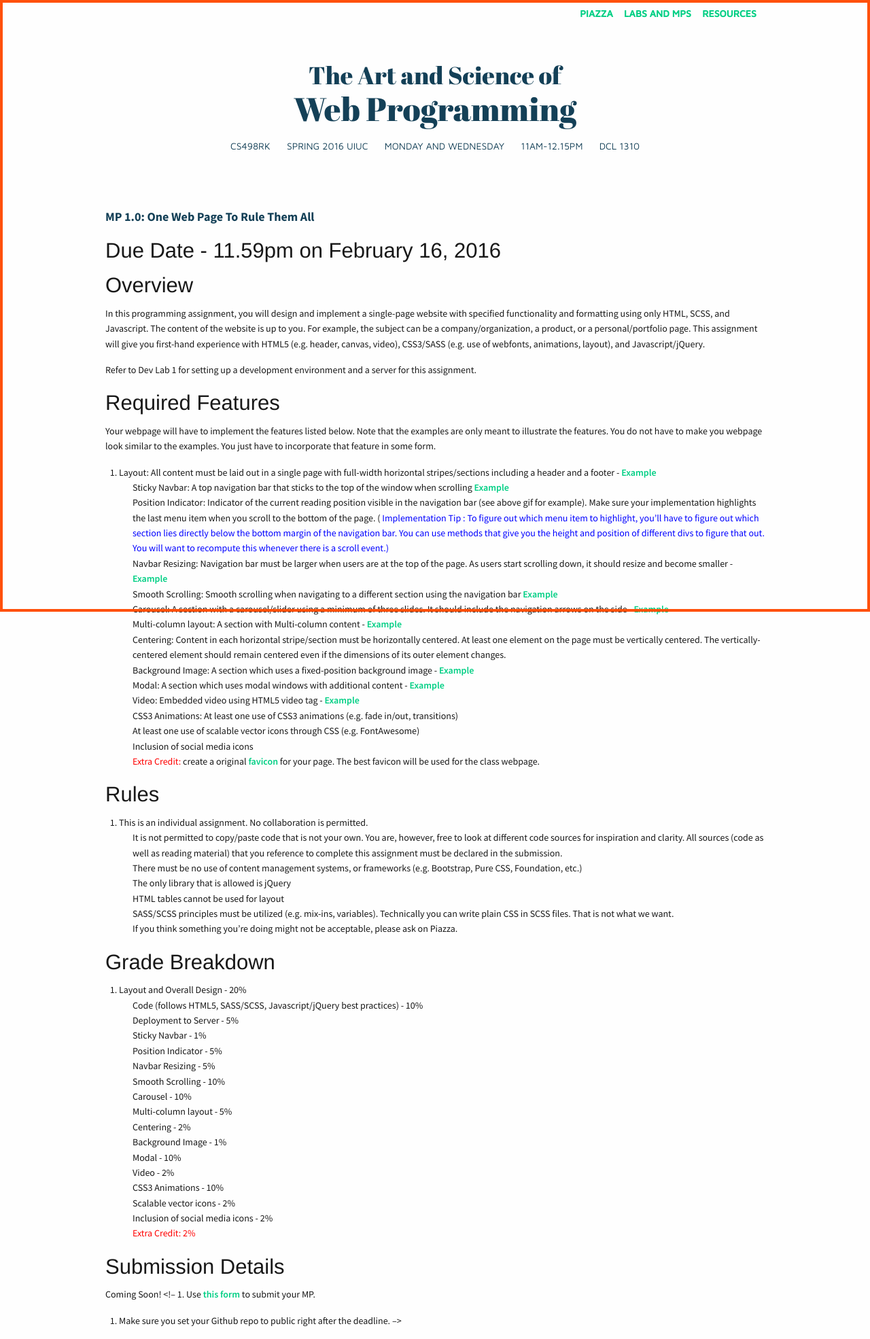
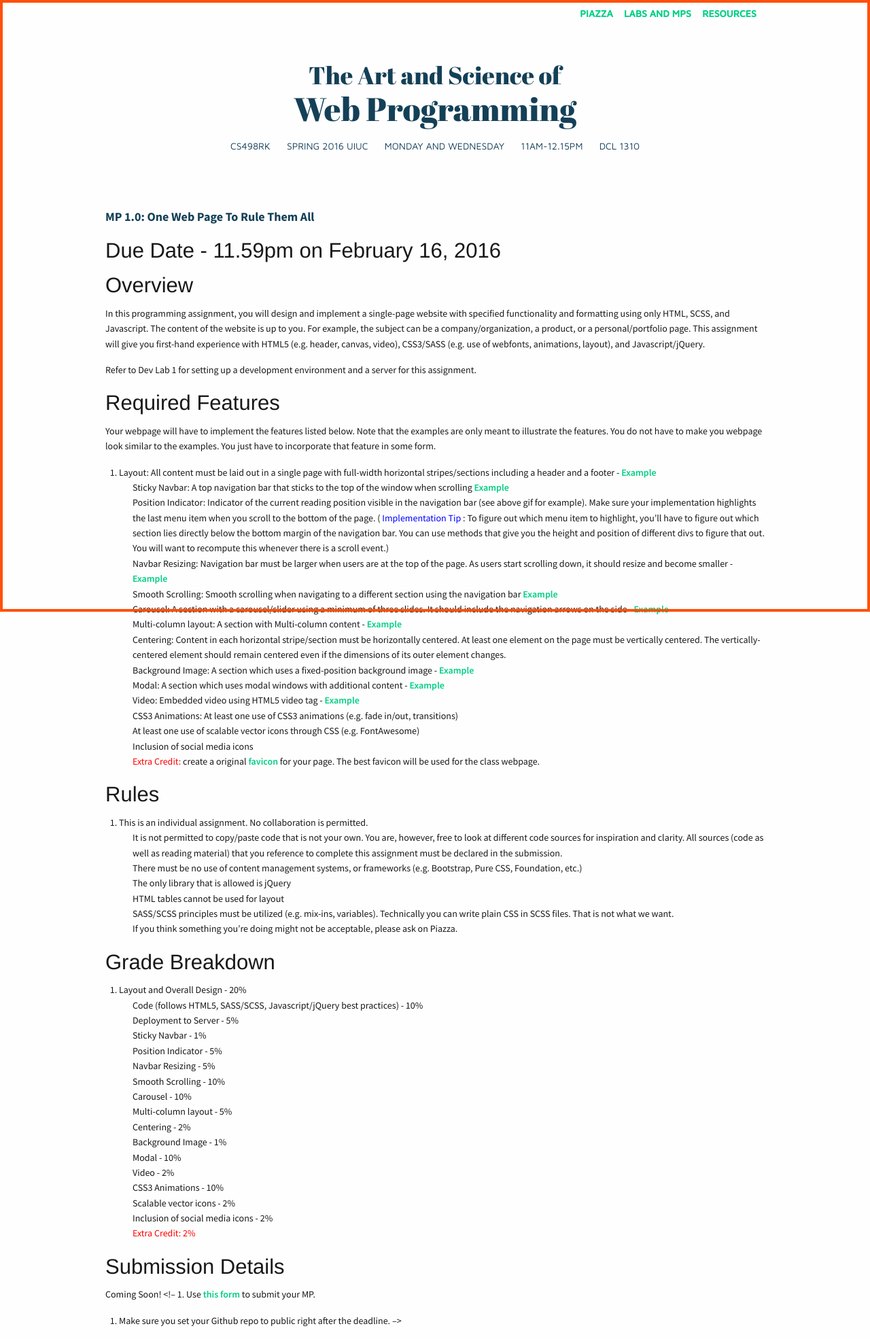
Before and after one commit to biplabdeka/fa2016, a Jekyll site: the page built from _posts/2016-1-26-MP-1.md, in a window 1280 px wide. Shown: the whole page at 68% size. Built offline with Jekyll 4.4.1, drawn with Linux system fonts in a browser that asks for light colours; nearby versions of some CDN libraries; Markdown is read by kramdown in place of the engine named in the settings.

Commit message:
corrections

```diff
--- a/_posts/2016-1-26-MP-1.md
+++ b/_posts/2016-1-26-MP-1.md
@@ -16,7 +16,7 @@ Your webpage will have to implement the features listed below. Note that the exa
 
 1. Layout: All content must be laid out in a single page with full-width horizontal stripes/sections including a header and a footer - [Example](http://courses.engr.illinois.edu/cs498rk1/images/mp1/2.png)
 +	Sticky Navbar: A top navigation bar that sticks to the top of the window when scrolling [Example](http://courses.engr.illinois.edu/cs498rk1/images/mp1/3.gif)
-+	Position Indicator: Indicator of the current reading position visible in the navigation bar (see above gif for example). Make sure your implementation highlights the last menu item when you scroll to the bottom of the page. (<span style="color: blue"> Implementation Tip <span>: To figure out which menu item to highlight, you'll have to figure out which section lies directly below the bottom margin of the navigation bar. You can use methods that give you the height and position of different divs to figure that out. You will want to recompute this whenever there is a scroll event.)
++	Position Indicator: Indicator of the current reading position visible in the navigation bar (see above gif for example). Make sure your implementation highlights the last menu item when you scroll to the bottom of the page. (<span style="color: blue"> Implementation Tip </span>: To figure out which menu item to highlight, you'll have to figure out which section lies directly below the bottom margin of the navigation bar. You can use methods that give you the height and position of different divs to figure that out. You will want to recompute this whenever there is a scroll event.)
 + Navbar Resizing: Navigation bar must be larger when users are at the top of the page. As users start scrolling down, it should resize and become smaller - [Example](http://courses.engr.illinois.edu/cs498rk1/images/mp1/4.gif)
 +	Smooth Scrolling: Smooth scrolling when navigating to a different section using the navigation bar [Example](http://courses.engr.illinois.edu/cs498rk1/images/mp1/5.gif)
 +	Carousel: A section with a carousel/slider using a minimum of three slides. It should include the navigation arrows on the side - [Example](http://courses.engr.illinois.edu/cs498rk1/images/mp1/6.gif)
```
